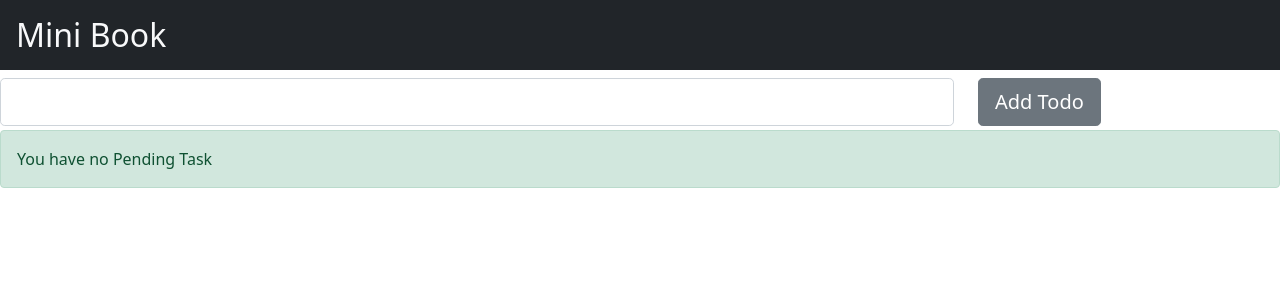
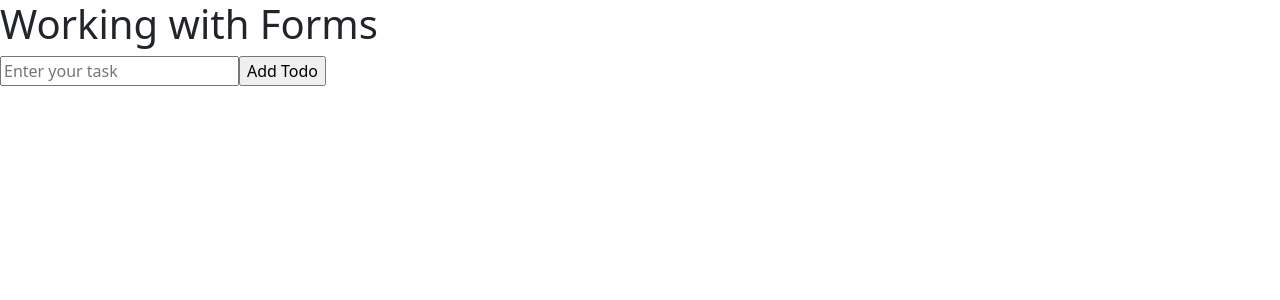
Before and after one commit to cg-202/day7-react-app, a React (Create React App) app: page / in a window 1280 px wide. Shown: the top 300 px of the page. Built offline with nearby package versions, Linux system fonts and the light colour scheme.

Commit message:
todo app

```diff
--- a/src/App.js
+++ b/src/App.js
@@ -3,64 +3,39 @@ import "./App.css";
 import { useState } from "react";
 
 function App() {
-  // Array Destructed
-  let [list, setList] = useState([]);
+  let [newtodo, setNewtodo] = useState("");
+  let [todoList, setTodoList] = useState([]);
 
-  // 1
-  let [todoText, setTodoText] = useState("");
-  let updateTodoText = (e) => {
-    // console.log("Updat The INput Box", e.target.value);
-    setTodoText(e.target.value);
+  const updateTodo = (e) => {
+    console.log(e.target);
+    setNewtodo(e.target.value);
   };
 
-  let addPost = () => {
-    console.log("Add Post Methoddd");
-    // Array Cloning
-    // const newList = ["New Todo", ...list];
-    const newList = [todoText, ...list];
-    setList(newList);
+  const addTodo = () => {
+    console.log("I will add the todod");
+    const newlist = [newtodo, ...todoList];
+    setTodoList(newlist);
 
-    setTodoText("");
+    setNewtodo("");
   };
 
   return (
     <div>
-      <h2 className="bg-dark text-light p-3"> Mini Book</h2>
+      <h1>Working with Forms</h1>
 
-      <div className="row">
-        <div className="col-9">
-          {/**
-           * 2. update the value propert
-           * 3. onchange event
-           * */}
-          <input
-            type="text"
-            value={todoText}
-            onChange={updateTodoText}
-            className="form-control form-control-lg"
-          />
-        </div>
-
-        <div className="col-3">
-          <input
-            type="button"
-            className="btn btn-lg btn-secondary"
-            value="Add Todo"
-            onClick={addPost}
-          />
-        </div>
+      <div>
+        <input
+          type="text"
+          value={newtodo}
+          onChange={updateTodo}
+          placeholder="Enter your task"
+        />
+        <input type="button" value="Add Todo" onClick={addTodo} />
       </div>
 
-      {list.map((item, index) => (
-        <div key={index} className="alert alert-secondary my-2">
-          {item}
-        </div>
+      {todoList.map((item, index) => (
+        <h3 key={index}>{item}</h3>
       ))}
-
-      {/** Conditional Logic */}
-      {list.length == 0 && (
-        <div className="alert alert-success my-1">You have no Pending Task</div>
-      )}
     </div>
   );
 }
```
